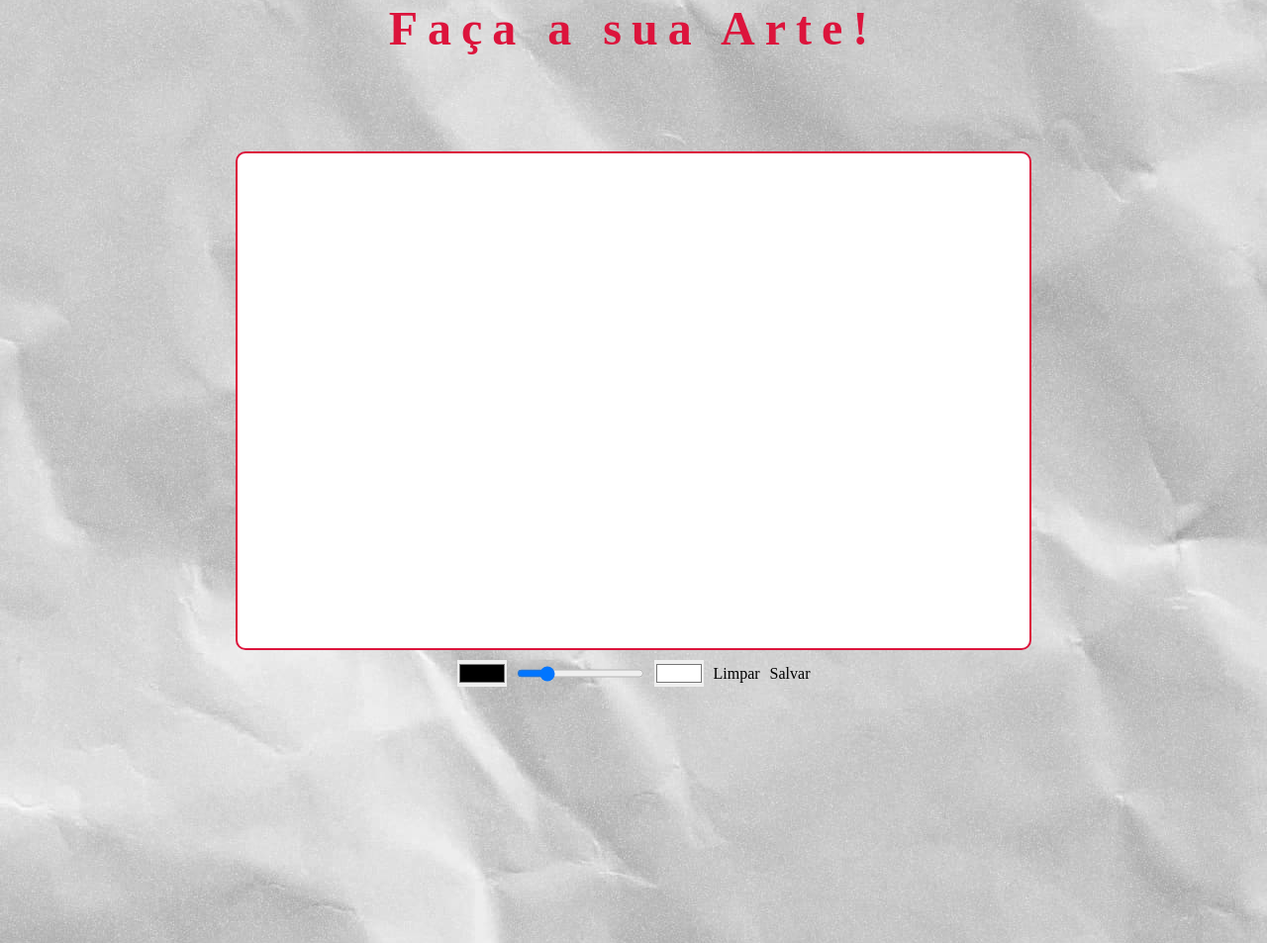
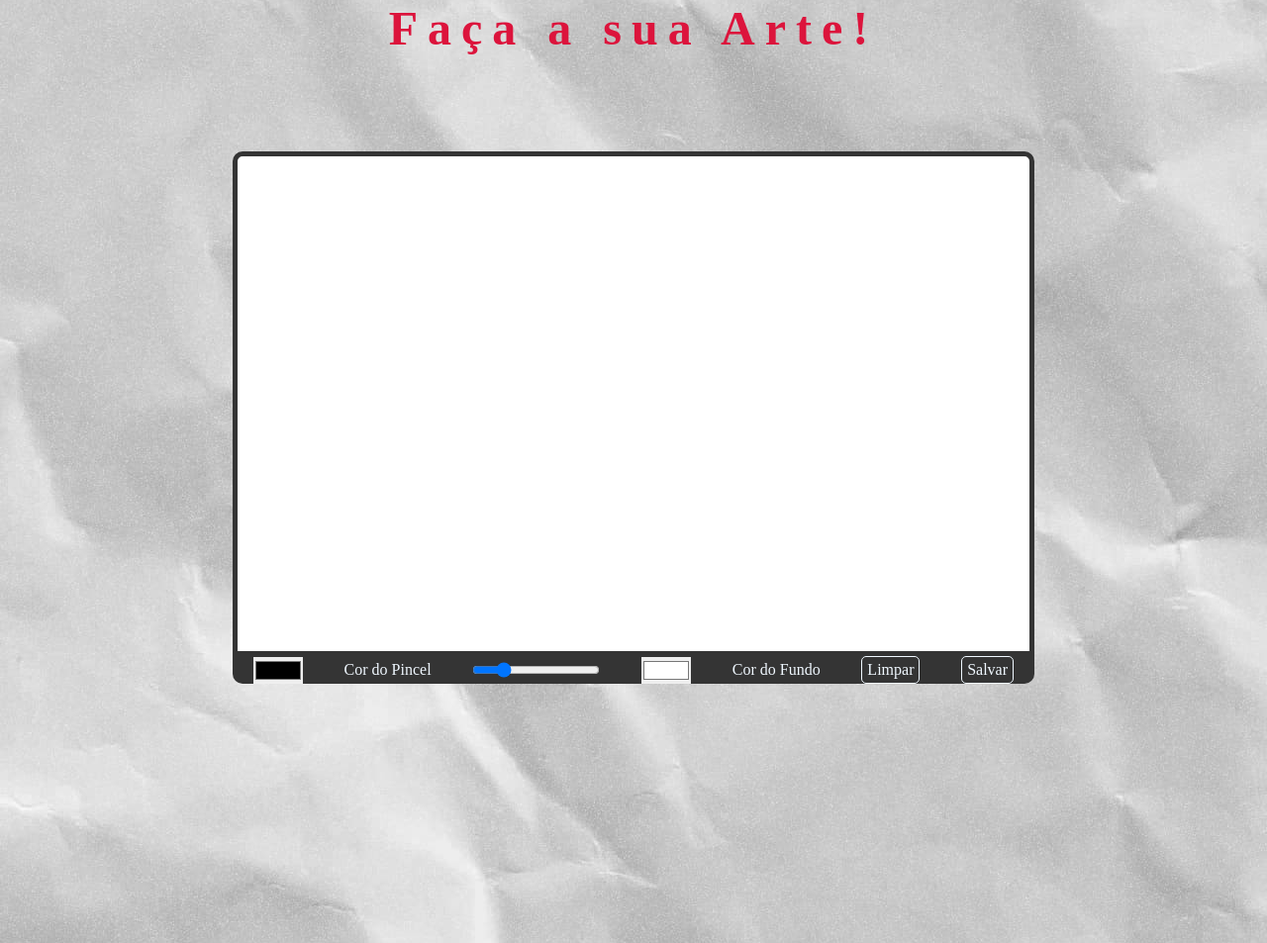
Before and after one commit to DevLoveCats/Ghosthause, a plain HTML site: page index.html in a window 1280 px wide. Shown: the part 3188-4141 px from the top of the page at 99% size. Drawn offline with Linux system fonts and the light colour scheme; a web font is replaced by a local one.

Commit message:
Atualização do Paint, acabamento visual das bordas, botões e informações sobre a Cor do Pincel e Cor do Fundo.

```diff
--- a/CSS/paint.css
+++ b/CSS/paint.css
@@ -16,14 +16,38 @@
     margin-top: 30px;
     padding: 20px;
   }
+
   canvas {
-    border: 2px solid crimson;
-    border-radius: 10px;
+    border: 5px solid  #343434;
+    border-radius: 10px 10px 0 0;
     background-color: white;
     cursor: crosshair;
   }
   .controls {
-    margin-top: 10px;
+    background-color: #343434;
+    border-radius: 0 0 10px 10px;
+    width: 100%;
+    height: 50%;
     display: flex;
-    gap: 10px;
+    justify-content: space-around;
+    align-items: center;
+    text-align: center;
   }
+
+  .tdraw {
+    color: aliceblue;
+    font-size: 1rem;
+  }
+
+  .bdraw {
+    display: inline-block;
+    color: aliceblue;
+    border: 1px solid aliceblue;
+    border-radius: 5px;
+    padding: 5px;
+    transition: transform 0.3s ease-in-out;
+  }
+
+  .bdraw:hover {
+    transform: scale(1.1);
+  }
--- a/index.html
+++ b/index.html
@@ -146,10 +146,12 @@
             <canvas id="drawingCanvas" width="800" height="500"></canvas>
             <div class="controls">
                 <input type="color" id="colorPicker">
+                <p class="tdraw">Cor do Pincel</p>
                 <input type="range" id="sizePicker" min="1" max="20" value="5">
                 <input type="color" id="bgColorPicker" value="#ffffff">
-                <button onclick="clearCanvas()">Limpar</button>
-                <button onclick="saveCanvas()">Salvar</button>
+                <p class="tdraw">Cor do Fundo</p>
+                <button class="bdraw" onclick="clearCanvas()">Limpar</button>
+                <button class="bdraw" onclick="saveCanvas()">Salvar</button>
             </div>
         </div>
       </section>
```
